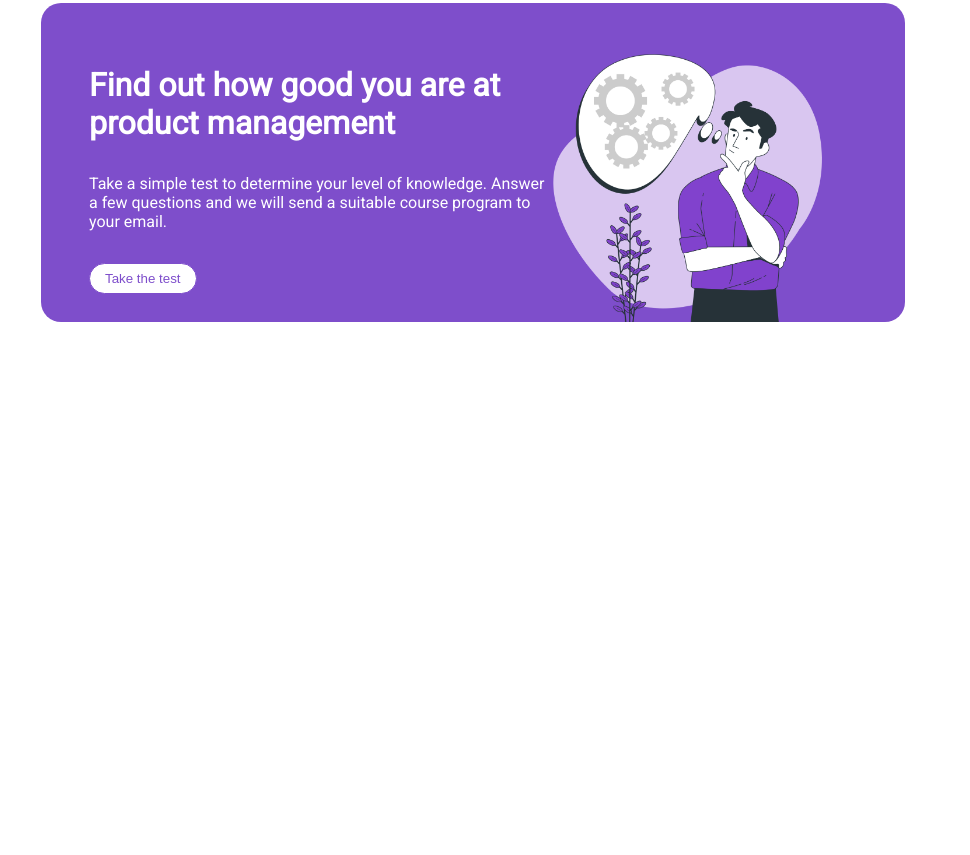
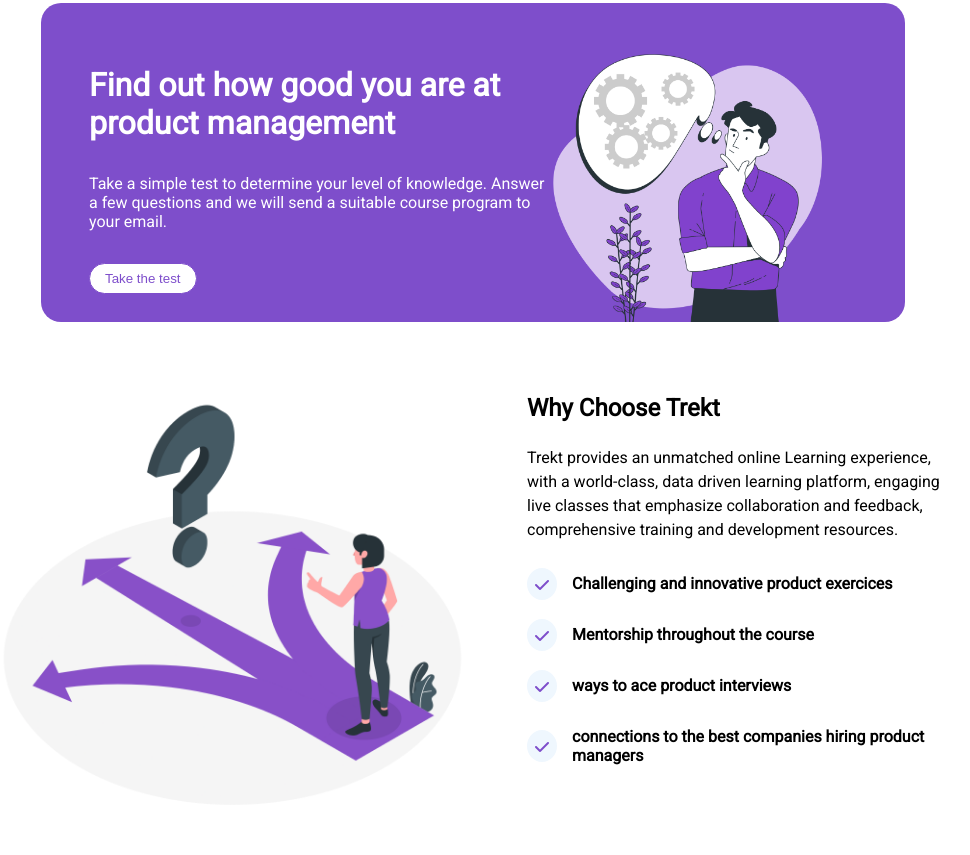
Before and after one commit to vatsan-0613/front-end-clone-project, a plain HTML site: page index.html in a window 1280 px wide. Shown: the part 2465-3320 px from the top of the page, without its empty margins (167-1137 px from the left). Before the commit the page ends 2835 px from the top, so only its background shows below. Drawn offline with Linux system fonts and the light colour scheme.

Commit message:
second commit

```diff
--- a/css/style.css
+++ b/css/style.css
@@ -249,3 +249,37 @@
 .large{
     padding:7px 15px 7px 15px;
 }
+
+.container-6{
+    display: flex;
+    margin-top: 3rem;
+    justify-content: space-between;
+}
+
+.container-6 .image6 img{
+    width:90%;
+}
+
+.img6-content h3{
+    font-size: x-large;
+    font-weight: bolder;
+}
+
+.tick-icon{
+    background-color: #EFF7FE;
+    border-radius: 50%;
+    padding: 8px;
+    color :#7E4ECB;
+    display: inline-block;
+    max-height: 16px;
+    align-self: center;
+    margin-right: 15px;
+}
+
+.each{
+    display : flex;
+}
+
+.tick-text{
+    font-weight: bolder;
+}
--- a/index.html
+++ b/index.html
@@ -140,5 +140,28 @@
             </div>
         </div>
     </div>
+    <div class="container-6">
+        <div class="image6">
+            <img src="images/image6.png" alt="">
+        </div>
+        <div class="img6-content">
+            <h3>
+                Why Choose Trekt
+            </h3>
+            <p style="line-height: 1.5;">
+                Trekt provides an unmatched online Learning experience, with a world-class, data driven learning platform, engaging live classes that emphasize collaboration and feedback, comprehensive training and development resources.
+            </p>
+            <div class="tick-flex">
+                <div class="each"><div class="tick-icon"><i class="fa-solid fa-check"></i></div> <p class="tick-text">Challenging and innovative product exercices</p></div>
+
+                <div class="each"><div class="tick-icon"><i class="fa-solid fa-check"></i></div> <p class="tick-text">Mentorship throughout the course</p></div>
+
+                <div class="each"><div class="tick-icon"><i class="fa-solid fa-check"></i></div> <p class="tick-text">ways to ace product interviews</p></div>
+
+                <div class="each"><div  class="tick-icon"><i class="fa-solid fa-check"></i></div> <p class="tick-text">connections to the best companies hiring product managers</p></div>
+
+            </div>
+        </div>
+    </div>
 </body>
 </html>
```
Also changed, not shown: images/image6.png (added).
